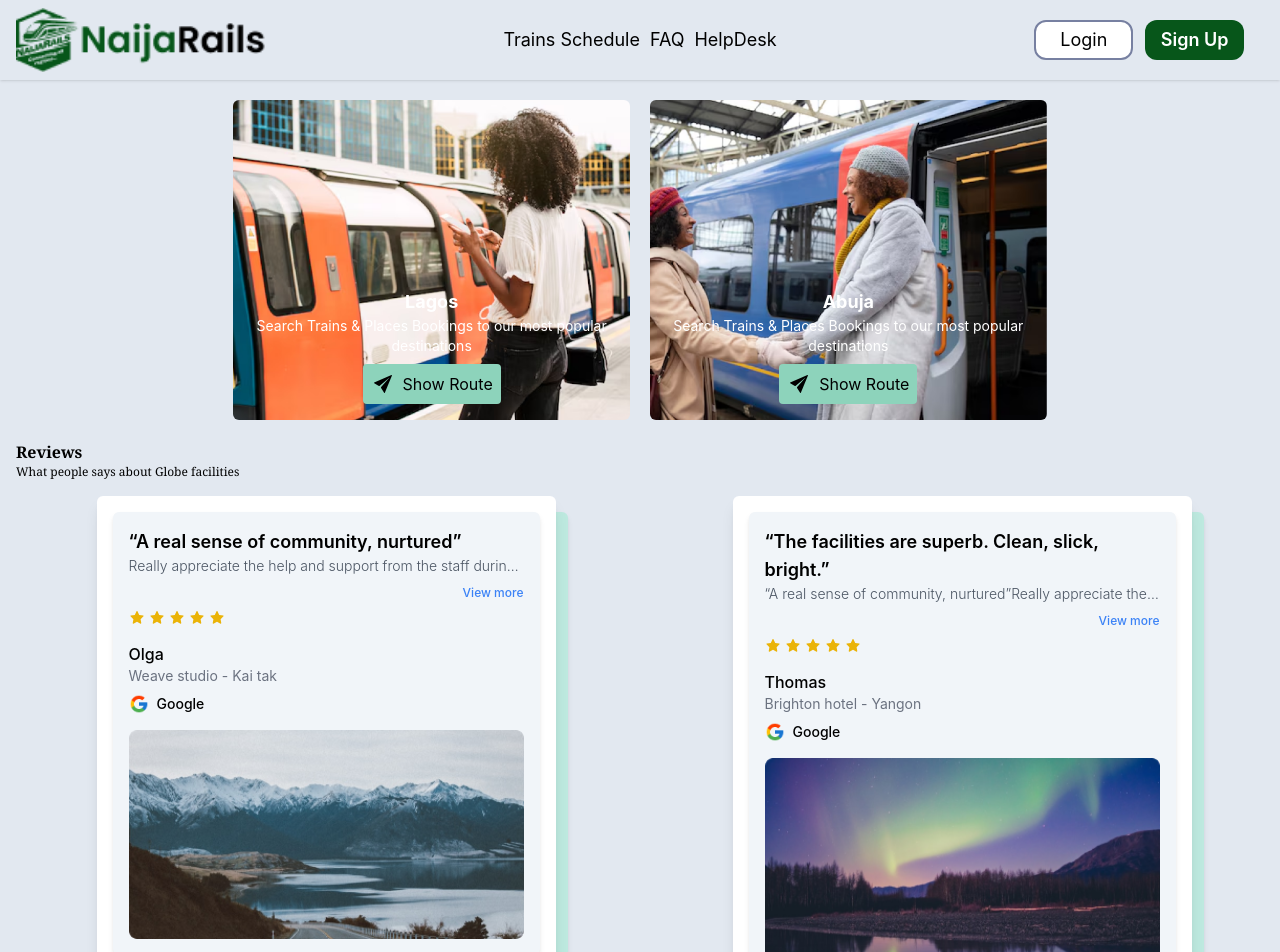
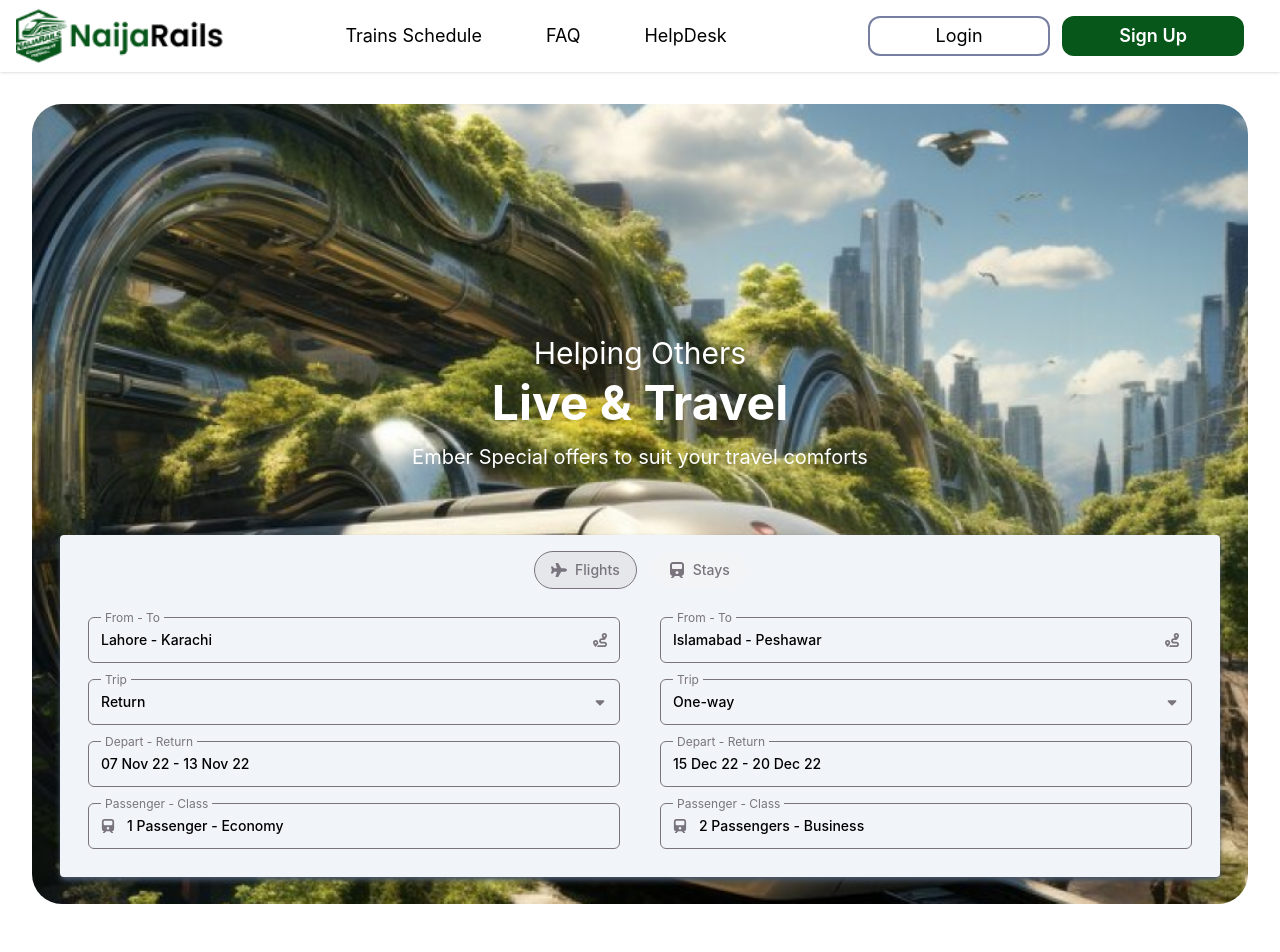
Before and after one commit to Ernestoo2/RaiilwayTransport, a React (Create React App) app: page / in a window 1280 px wide. Shown: the top 952 px of the page. Built offline with nearby package versions, Linux system fonts and the light colour scheme.

Commit message:
Railway transport

```diff
--- a/src/App.css
+++ b/src/App.css
@@ -1,13 +1,46 @@
 @tailwind base;
 @tailwind components;
 @tailwind utilities;
+
+.bg-container {
+  position: relative;
+  background-image: url("/public/Assets/BackG.png");
+  background-size: cover;
+  background-position: center;
+  min-height: 100vh;
+  display: flex;
+  flex-direction: column;
+  justify-content:center ;
+  align-items: center;
+
+  padding-bottom: 10rem; /* Add significant bottom padding */
+  border-radius: 30px;
+}
+
+.hero-content {
+  text-align: center;
+  color: white;
+  margin-top: 4rem;
+  margin-bottom: 4rem;
+}
+
+.route-container {
+  position: relative;
+  width: 100%;
+  max-width: 1200px;
+  margin-bottom: -300px; /* Overlapping effect */
+  z-index: 10;
+
+}
+
+
 
 .imgWrap {
   position: relative;
   background-size: cover;
   background-position: center;
   width: 50%;
-  height: 20rem; /* Equivalent to h-80 */
+  height: 20rem;
   background-image: var(--image-src, none);
 }
 
--- a/src/App.tsx
+++ b/src/App.tsx
@@ -1,35 +1,22 @@
 import "./App.css";
 import "./styles/Global.css";
-import BackImage, { BackImageData } from "./components/BackImage";
+import BackImageUi from "./ui/BackImageUi";
 import FooterUi from "./ui/FooterUi";
 import HeaderUi from "./ui/HeaderUi";
 import React from "react";
 import ReviewUi from "./ui/ReviewUi";
+import RouteUi from "./ui/RouteUi";
 
 function App() {
   return (
-    <div className=" w-full h- bg-slate-200   App">
+    <div className=" w-full h- bg-white   App">
       <HeaderUi />
 
-      <div className="w-full md:w-2/3 h-auto flex gap-[20px] mx-auto p-[20px] ">
-
-      {BackImageData.map((card) => (
-          <BackImage
-          key={card.id}
-          id={card.id}
-          location={card.location}
-          description = {card.description}
-          src={card.src}
-
-          />
-      ))}
+      <div className="p-8 ">
+        <RouteUi />
+        <BackImageUi />
+        <ReviewUi />
       </div>
-
-
-
-      <ReviewUi/>
-
-
 
 
       <FooterUi />
--- a/src/components/CardComponent.tsx
+++ b/src/components/CardComponent.tsx
@@ -63,7 +63,7 @@ export default function CardComponent({
     src
 }: CardProps) {
     return (
-        <div className="h-auto w-full  mx-auto bg-slate-100 shadow-md  rounded-md p-4">
+        <div className="h-auto w-full  mx-auto ">
             <div className="w-full">
                 {/* Title and Description */}
                 <h2 className="font-semibold text-lg">{title}</h2>
--- /dev/null
+++ b/src/components/Route.tsx
@@ -0,0 +1,108 @@
+import React from "react";
+import { FaCaretDown, FaRoute, FaTrain } from "react-icons/fa6";
+
+interface TextProps {
+    id: number;
+    from: string;
+    to: string;
+    trip: string;
+    Depart: string;
+    Return: string;
+    passenger: string;
+    Class: string;
+}
+
+export const travelData: TextProps[] = [
+    {
+        id:1,
+        from: "Lahore",
+        to: "Karachi",
+        trip: "Return",
+        Depart: "07 Nov 22",
+        Return: "13 Nov 22",
+        passenger: "1 Passenger",
+        Class: "Economy",
+    },
+    {
+        id: 2,
+        from: "Islamabad",
+        to: "Peshawar",
+        trip: "One-way",
+        Depart: "15 Dec 22",
+        Return: " 20 Dec 22 ",
+        passenger: "2 Passengers",
+        Class: "Business",
+    },
+    {
+        id: 3,
+        from: "Isman",
+        to: "Ihie",
+        trip: "One-way",
+        Depart: "17 Aug 24",
+        Return: "30 Dec 24",
+        passenger: "2 Passengers",
+        Class: "Business",
+    },
+    {
+        id: 4,
+        from: "Festac",
+        to: "Patapa",
+        trip: "One-way",
+        Depart: "7 March 22",
+        Return: "4 Nov 24",
+        passenger: "2 Passengers",
+        Class: "Business",
+    },
+]
+
+
+export default function Route({
+    id,
+    from,
+    to,
+    trip,
+    Depart,
+    Return,
+    passenger,
+    Class
+
+}: TextProps) {
+    return (
+        <div className="flex flex-col   gap-4 w-full">
+            {/* 1. From - To */}
+            <div className="relative border border-[#79747E] p-3 rounded-md flex items-center gap-3 text-sm">
+                <span className="absolute -top-2 left-3 bg-slate-100 px-1 text-xs text-[#79747E]">
+                    From - To
+                </span>
+                <span className="font-medium">{from} - {to}</span>
+                <FaRoute className="text-[#79747E] ml-auto" />
+            </div>
+
+            {/* 2. Trip */}
+            <div className="relative border border-[#79747E] p-3 rounded-md flex items-center gap-3 text-sm">
+                <span className="absolute -top-2 left-3 bg-slate-100 px-1 text-xs text-[#79747E]">
+                    Trip
+                </span>
+                <span className="font-medium">{trip}</span>
+                <FaCaretDown className="text-[#79747E] ml-auto" />
+            </div>
+
+            {/* 3. Depart - Return */}
+            <div className="relative border border-[#79747E] p-3 rounded-md flex items-center gap-3 text-sm">
+                <span className="absolute -top-2 left-3 bg-slate-100 px-1 text-xs text-[#79747E]">
+                    Depart - Return
+                </span>
+                <span className="font-medium">{Depart} - {Return}</span>
+            </div>
+
+            {/* 4. Passenger - Class */}
+            <div className="relative border border-[#79747E] p-3 rounded-md flex items-center gap-3 text-sm">
+                <span className="absolute -top-2 left-3 bg-slate-100 px-1 text-xs text-[#79747E]">
+                    Passenger - Class
+                </span>
+                <FaTrain className="text-[#79747E]" />
+                <span className="font-medium">{passenger} - {Class}</span>
+            </div>
+        </div>
+    );
+}
--- a/src/layouts/Header/Nav.tsx
+++ b/src/layouts/Header/Nav.tsx
@@ -3,7 +3,7 @@ import React from "react";
 export function Nav() {
   return (
     <div className="w-full   py-3 mx-auto text-black">
-      <nav className="flex justify-center gap-4 md:gap-[10px] h-auto">
+      <nav className="flex justify-center gap-4 md:gap-16 h-auto">
         <a
           className="text-center text-sm md:text-base lg:text-lg transition-colors hover:text-green-600"
           href="/"
--- /dev/null
+++ b/src/ui/BackImageUi.tsx
@@ -0,0 +1,30 @@
+import BackImage, { BackImageData } from "../components/BackImage";
+import React, { Component } from "react";
+
+export class BackImageUi extends Component {
+  render() {
+    return (
+        <div className=" w-full md:w-2/3 h-auto flex flex-col text-center gap-[20px] mx-auto p-[20px] ">
+
+        <div className="w-full">
+        <h1 className="font-semibold text-black text-base">Popular Route Destinations!</h1>
+        </div>
+        <div className="w-full h-auto flex gap-[20px]">
+        {BackImageData.map((card) => (
+            <BackImage
+            key={card.id}
+            id={card.id}
+            location={card.location}
+            description = {card.description}
+            src={card.src}
+
+            />
+        ))}
+        </div>
+
+        </div>
+    )
+  }
+}
+
+export default BackImageUi
--- a/src/ui/HeaderUi.tsx
+++ b/src/ui/HeaderUi.tsx
@@ -17,7 +17,7 @@ function HeaderUi() {
         <Logo />
         <Nav />
         {/* Desktop Navigation */}
-        <div className="hidden w-1/3  md:flex items-center">
+        <div className="hidden w-2/3  md:flex items-center">
 
           <Endside />
         </div>
--- a/src/ui/ReviewUi.tsx
+++ b/src/ui/ReviewUi.tsx
@@ -8,11 +8,11 @@ export class ReviewUi extends Component {
         <h2 className="font-semibold font-serif ">Reviews</h2>
         <p className="text-xs font-serif">What people says about Globe facilities</p>
 
-        <div className="w-full grid grid-cols-1 md:grid-cols-2 mx-auto gap-6 p-4">
+        <div className="w-full grid grid-cols-1 sm:grid-cols-2 md:grid-cols-3 lg:grid-cols-4 lg:gap-[30px] lg:p-0 mx-auto gap-6 p-4">
         {CardData.map((card, index) => (
           <div
             key={card.id}
-            className='relative w-full sm:w-3/4 mx-auto'
+            className='relative w-full   mx-auto'
           >
             {/*Background div*/}
             <div
--- /dev/null
+++ b/src/ui/RouteUi.tsx
@@ -0,0 +1,87 @@
+import "../App.css";
+import React, { Component } from "react";
+import Route, { travelData } from "../components/Route";
+import { FaPlane, FaTrain } from "react-icons/fa6";
+
+export class RouteUi extends Component {
+  state = {
+    selectedFilter: "flights",
+  };
+
+  handleFilterChange = (filter: string) => {
+    this.setState({ selectedFilter: filter });
+  };
+
+  render() {
+    const { selectedFilter } = this.state;
+
+    const filteredData =
+      selectedFilter === "flights"
+        ? travelData.filter((card) => card.id === 1 || card.id === 2)
+        : travelData.filter((card) => card.id === 3 || card.id === 4);
+
+    return (
+      <div className="bg-container mb-36 md:mb-[100px]">
+        {/* Hero Content */}
+        <div className="hero-content">
+          <h2 className="text-2xl md:text-3xl mb-2">Helping Others</h2>
+          <h1 className="text-4xl md:text-5xl font-bold mb-4">Live & Travel</h1>
+          <p className="text-lg md:text-xl">Ember Special offers to suit your travel comforts</p>
+        </div>
+
+        {/* Route Container */}
+        <div className="route-container md:pb-[-150px] px-[20px]">
+          <div className="w-full  bg-slate-100 flex  rounded shadow-md shadow-slate-600 flex-col">
+            {/* Filter Buttons */}
+            <div className="flex justify-center  items-center gap-4 mt-4">
+              {/* Flights Button */}
+              <div
+                className={`flex items-center gap-2 px-4 py-2 rounded-full cursor-pointer ${
+                  selectedFilter === "flights"
+                    ? "border border-[#79747E] bg-gray-200"
+                    : "bg-gray-100"
+                }`}
+                onClick={() => this.handleFilterChange("flights")}
+              >
+                <FaPlane className="text-[#79747E]" />
+                <span className="text-sm font-medium text-[#79747E]">Flights</span>
+              </div>
+
+              {/* Stays Button */}
+              <div
+                className={`flex items-center gap-2 px-4 py-2 rounded-full cursor-pointer ${
+                  selectedFilter === "stays"
+                    ? "border border-[#79747E] bg-gray-200"
+                    : "bg-gray-100"
+                }`}
+                onClick={() => this.handleFilterChange("stays")}
+              >
+                <FaTrain className="text-[#79747E]" />
+                <span className="text-sm font-medium text-[#79747E]">Stays</span>
+              </div>
+            </div>
+
+            {/* Routes Display */}
+            <div className="w-full h-auto gap-[40px] flex  px-7 mx-auto my-7">
+              {filteredData.map((card) => (
+                <Route
+                  key={card.id}
+                  id={card.id}
+                  from={card.from}
+                  to={card.to}
+                  trip={card.trip}
+                  Depart={card.Depart}
+                  Return={card.Return}
+                  passenger={card.passenger}
+                  Class={card.Class}
+                />
+              ))}
+            </div>
+          </div>
+        </div>
+      </div>
+    );
+  }
+}
+
+export default RouteUi;
```
Also changed, not shown: public/Assets/BackG.png (added).
